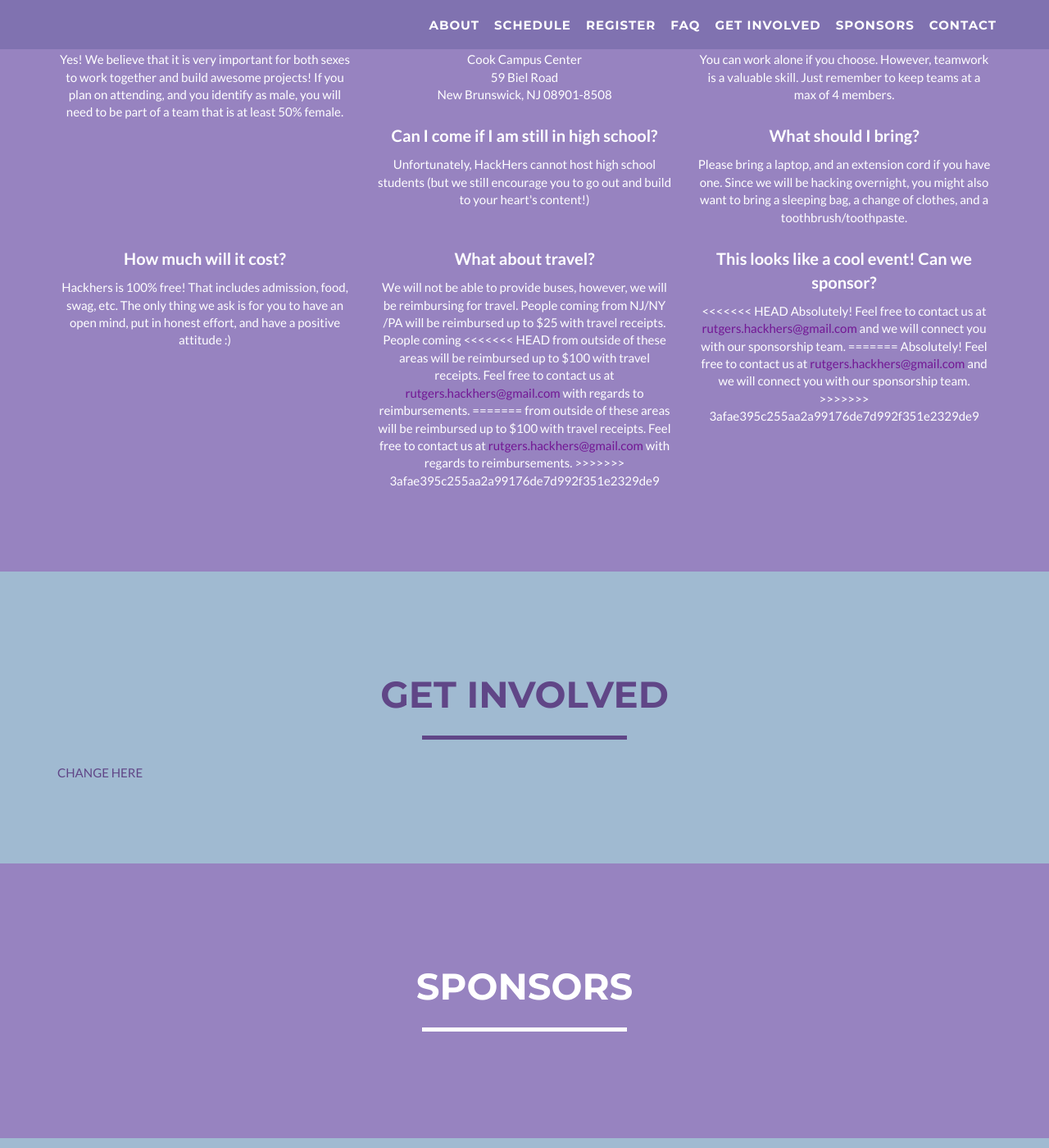
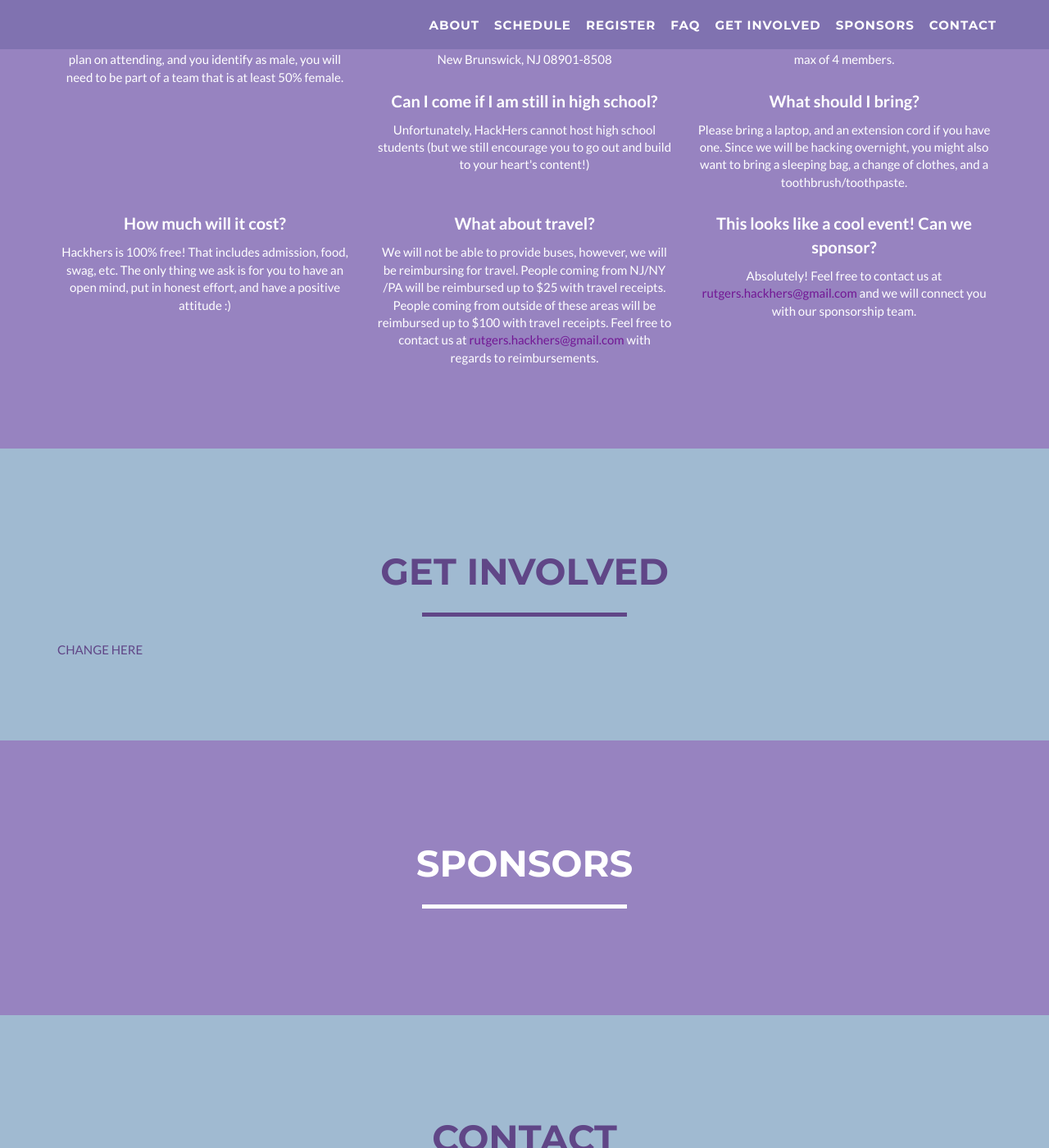
Before and after one commit to ruhackhers/ruhackhers-2016, a Jekyll site: the page built from index.html, in a window 1280 px wide and 1400 px high, scrolled down 2620 px. Shown: the whole window at 82% size. Built offline with Jekyll 4.4.1, drawn with Linux system fonts in a browser that asks for light colours; some of the changed text lies outside the part shown.

Commit message:
fixed merge conflicts

```diff
--- a/_includes/about.html
+++ b/_includes/about.html
@@ -19,13 +19,9 @@
 			</div>
 		</div>
 		<div class="row about">
-<<<<<<< HEAD
 			Hackhers is a hackathon organized by Rutgers University's Women in Computer Science, along with Douglass Residential College and The Douglass Project.
 			We want to create a space in which women of different backgrounds and academic disciplines can come together and be empowered to create.
 			At this hackathon, women (and men) will get involved in learning, planning, and developing apps that will foster growth and productivity among women who want to code.
-=======
-			Hackhers is organized for women. At this hackathon, women and men will get involved in learning, planning and developing apps that will foster growth and productivity among women who want to code.
->>>>>>> 3afae395c255aa2a99176de7d992f351e2329de9
 		</div>
 	</div>
 </section>
--- a/_includes/contact.html
+++ b/_includes/contact.html
@@ -13,7 +13,6 @@
 			</div>
 		</div>
 		<div class="row center">
-<<<<<<< HEAD
 			Shoot us an email to <a href="mailto: rutgers.hackhers@gmail.com" style="color:#721794; text-decoration:none; background-color: transparent;">rutgers.hackhers@gmail.com</a> with any questions, comments, or concerns, and we will get back to you as soon as possible. Or you may fill out the form below.
 			<br>
 			<br>
@@ -29,8 +28,5 @@
 					}(document, "script"));
 				</script>
 				<!-- Do not change the code! -->
-=======
-			Shoot us an email to <a href="mailto: rutgers.hackhers@gmail.com" style="color:#721794; text-decoration:none;">rutgers.hackhers@gmail.com</a> with any questions, comments, or concerns, and we will get back to you as soon as possible.
->>>>>>> 3afae395c255aa2a99176de7d992f351e2329de9
 		</div>
 </section>
--- a/_includes/faq.html
+++ b/_includes/faq.html
@@ -87,22 +87,14 @@
 					<strong>What about travel?</strong>
 				</p>
 								We will not be able to provide buses, however, we will be reimbursing for travel. People coming from NJ/NY /PA will be reimbursed up to $25 with travel receipts. People coming
-<<<<<<< HEAD
-				from outside of these areas will be reimbursed up to $100 with travel receipts. Feel free to contact us at <a href="mailto: rutgers.hackhers@gmail.com" style="background-color: transparent;">rutgers.hackhers@gmail.com</a> with regards to reimbursements.
-=======
-				from outside of these areas will be reimbursed up to $100 with travel receipts. Feel free to contact us at <a href="mailto: rutgers.hackhers@gmail.com">rutgers.hackhers@gmail.com</a> with regards to reimbursements.
->>>>>>> 3afae395c255aa2a99176de7d992f351e2329de9
+								from outside of these areas will be reimbursed up to $100 with travel receipts. Feel free to contact us at <a href="mailto: rutgers.hackhers@gmail.com" style="background-color: transparent;">rutgers.hackhers@gmail.com</a> with regards to reimbursements.
 			</div>
 
 			<div class="col-xs-6 col-md-4">
 				<p>
 					<strong>This looks like a cool event! Can we sponsor?</strong>
 				</p>
-<<<<<<< HEAD
 								Absolutely!  Feel free to contact us at <a href="mailto: rutgers.hackhers@gmail.com" style="background-color: transparent;">rutgers.hackhers@gmail.com</a> and we will connect you with our sponsorship team.
-=======
-								Absolutely!  Feel free to contact us at <a href="mailto: rutgers.hackhers@gmail.com">rutgers.hackhers@gmail.com</a> and we will connect you with our sponsorship team.
->>>>>>> 3afae395c255aa2a99176de7d992f351e2329de9
 			</div>
 
 		</div>
--- a/_includes/footer.html
+++ b/_includes/footer.html
@@ -15,11 +15,7 @@
 					</ul>
 				</div>
 				<div class="footer-col col-md-12" style="margin-top: 20px;">
-<<<<<<< HEAD
 						<a href="https://douglass.rutgers.edu"><img src="img/foot/dp.png" style="height: 100px;" /></a>
-=======
-						<img src="img/foot/dp.png" style="height: 100px;" />
->>>>>>> 3afae395c255aa2a99176de7d992f351e2329de9
 						<a href="http://ruwics.github.io/"><img src="img/foot/wcs.jpg" style="height: 100px;"/></a>
 					<!--<p>{{ site.credits }}</p>-->
 				</div>
```
